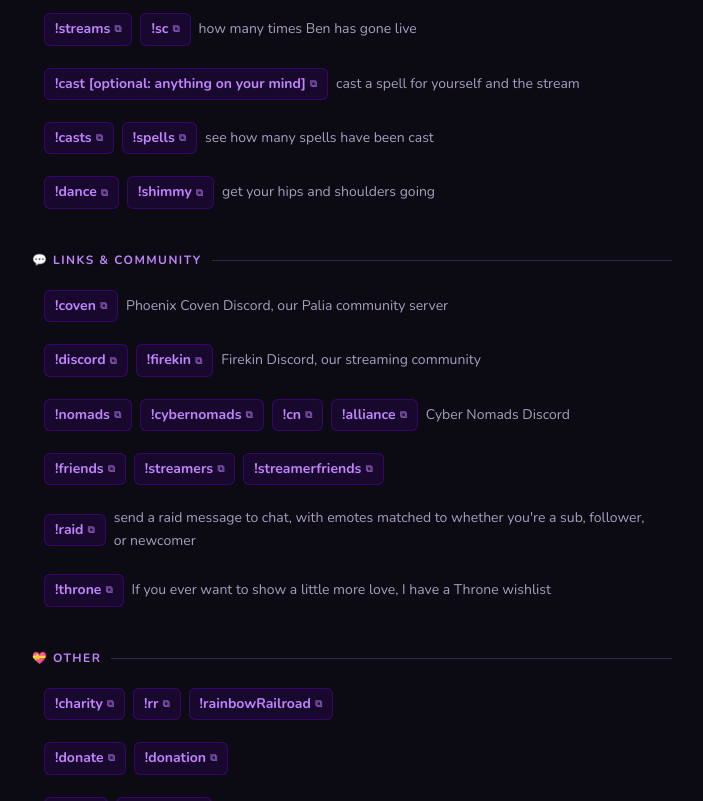
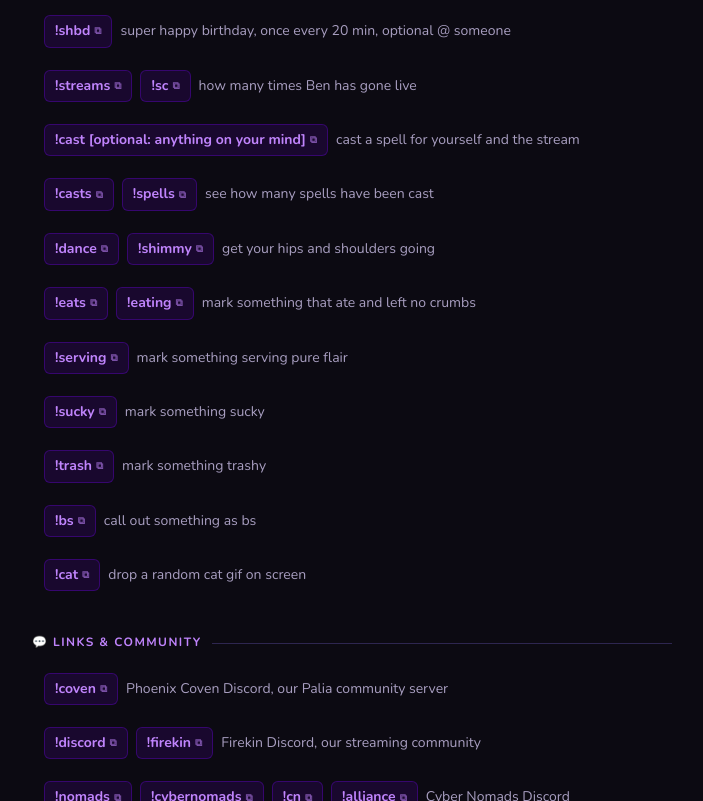
Before and after one commit to BenFiresong/BenFiresong.github.io, a plain HTML site: page commands.html in a window 1280 px wide. Shown: the part 1463-2264 px from the top of the page, without its empty margins (288-991 px from the left). Drawn offline with nearby package versions, Linux system fonts and the light colour scheme.

Commit message:
Add new commands for pride and food-related actions

```diff
--- a/commands.html
+++ b/commands.html
@@ -325,6 +325,10 @@
         <span class="cmd gold-cmd" onclick="copy(this,'!bd')">!bd <span class="icon">⧉</span></span>
         <span class="inline-desc gold">full details about the 28 hour birthday stream on 4 July 2026</span>
       </div>
+      <div class="command special">
+        <span class="cmd gold-cmd" onclick="copy(this,'!pride')">!pride <span class="icon">⧉</span></span>
+        <span class="inline-desc gold">a pride celebration just for you 🏳️‍🌈</span>
+      </div>
     </div>
   </div>
 
@@ -449,6 +453,31 @@
         <span class="cmd" onclick="copy(this,'!shimmy')">!shimmy <span class="icon">⧉</span></span>
         <span class="inline-desc">get your hips and shoulders going</span>
       </div>
+      <div class="command">
+        <span class="cmd" onclick="copy(this,'!eats')">!eats <span class="icon">⧉</span></span>
+        <span class="cmd" onclick="copy(this,'!eating')">!eating <span class="icon">⧉</span></span>
+        <span class="inline-desc">mark something that ate and left no crumbs</span>
+      </div>
+      <div class="command">
+        <span class="cmd" onclick="copy(this,'!serving')">!serving <span class="icon">⧉</span></span>
+        <span class="inline-desc">mark something serving pure flair</span>
+      </div>
+      <div class="command">
+        <span class="cmd" onclick="copy(this,'!sucky')">!sucky <span class="icon">⧉</span></span>
+        <span class="inline-desc">mark something sucky</span>
+      </div>
+      <div class="command">
+        <span class="cmd" onclick="copy(this,'!trash')">!trash <span class="icon">⧉</span></span>
+        <span class="inline-desc">mark something trashy</span>
+      </div>
+      <div class="command">
+        <span class="cmd" onclick="copy(this,'!bs')">!bs <span class="icon">⧉</span></span>
+        <span class="inline-desc">call out something as bs</span>
+      </div>
+      <div class="command">
+        <span class="cmd" onclick="copy(this,'!cat')">!cat <span class="icon">⧉</span></span>
+        <span class="inline-desc">drop a random cat gif on screen</span>
+      </div>
     </div>
   </div>
 
```
